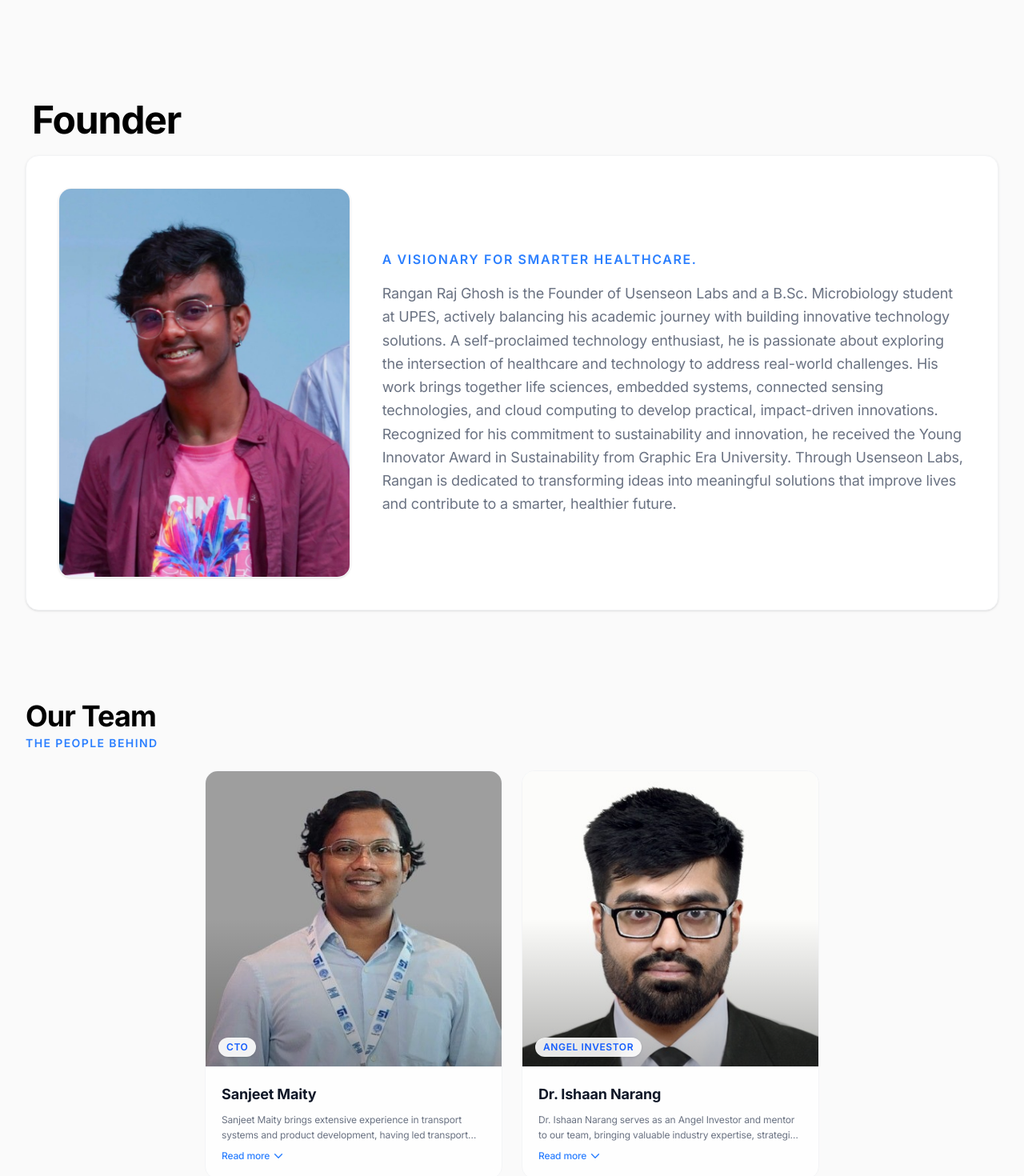
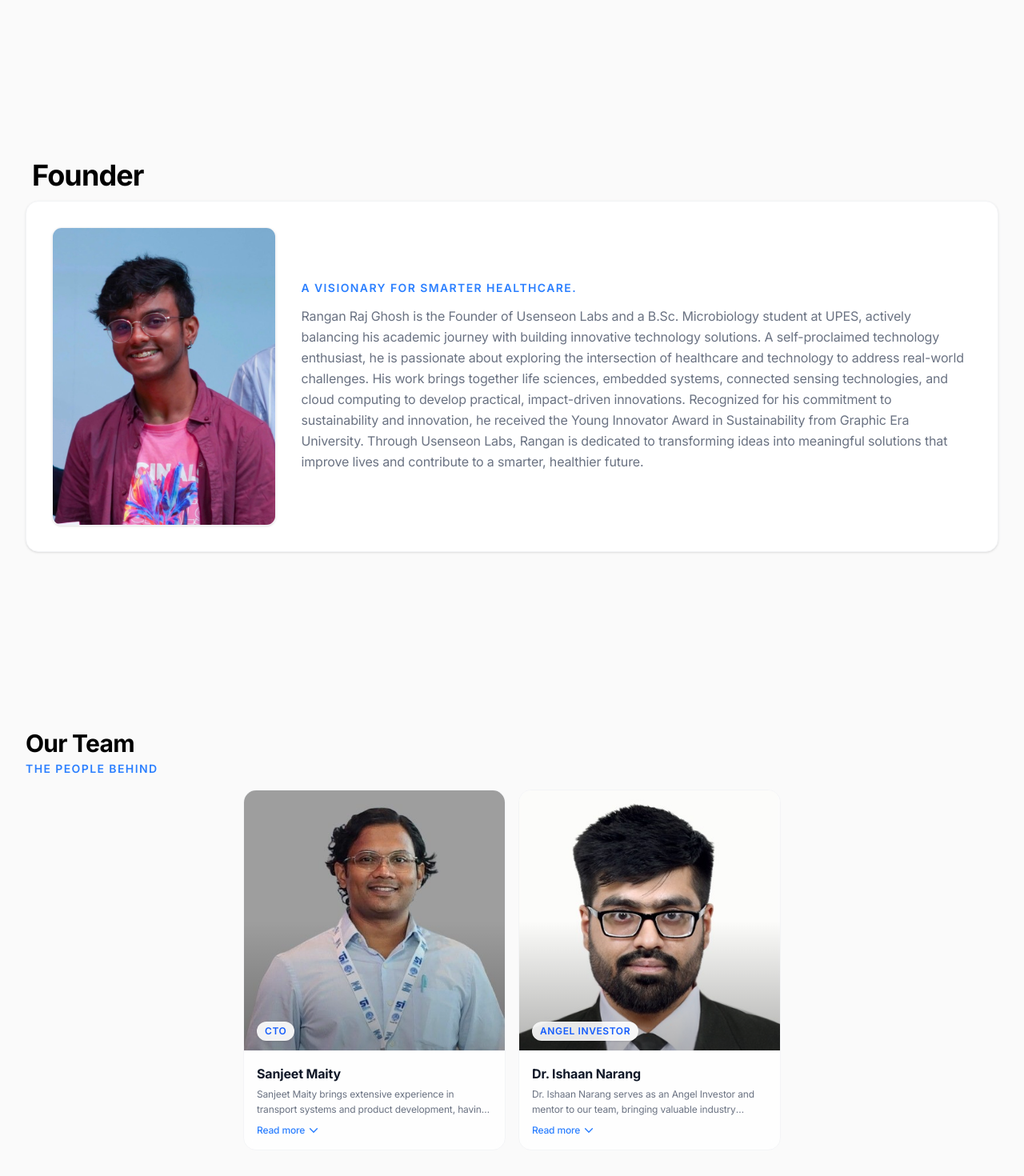
Before and after one commit to anujnegi934/usenseon-website, a React (Vite) app: page / in a window 1280 px wide. Shown: the part 2200-3670 px from the top of the page at 80% size. Built offline with nearby package versions, Linux system fonts and the light colour scheme.

Commit message:
UI: reduce Team and Founder sections by 25%

```diff
--- a/src/components/Founder.jsx
+++ b/src/components/Founder.jsx
@@ -28,15 +28,15 @@ function Founder() {
         >
             <div className={`transition-all duration-700 ${visible ? "opacity-100 translate-y-0" : "opacity-0 translate-y-6"}`}>
 
-                <h2 className="text-3xl md:text-4xl lg:text-5xl font-bold tracking-tight text-black mb-5 text-center md:text-left ml-2">
+                <h2 className="text-2xl md:text-3xl lg:text-4xl font-bold tracking-tight text-black mb-3 text-center md:text-left ml-2">
                     Founder
                 </h2>
 
-                <div className="bg-white border border-gray-100 rounded-2xl shadow-sm p-6 md:p-8 lg:p-10 flex flex-col md:flex-row gap-8 lg:gap-10 items-center hover:shadow-md transition-shadow duration-300">
+                <div className="bg-white border border-gray-100 rounded-2xl shadow-sm p-5 md:p-6 lg:p-8 flex flex-col md:flex-row gap-6 lg:gap-8 items-center hover:shadow-md transition-shadow duration-300">
 
                     {/* Left — Image Placeholder */}
-                    <div className="w-full md:w-1/3">
-                        <div className="aspect-[3/4] bg-gradient-to-br from-gray-50 to-gray-100 rounded-2xl flex items-center justify-center border border-gray-100 overflow-hidden relative group shadow-sm">
+                    <div className="w-full md:w-1/4">
+                        <div className="aspect-[3/4] bg-gradient-to-br from-gray-50 to-gray-100 rounded-xl flex items-center justify-center border border-gray-100 overflow-hidden relative group shadow-sm">
                             <img
                                 src={founderImage}
                                 alt="Rangan Raj Ghosh"
@@ -46,13 +46,13 @@ function Founder() {
                     </div>
 
                     {/* Right — Content */}
-                    <div className="w-full md:w-2/3">
-                        <h3 className="text-sm md:text-base font-semibold uppercase tracking-widest text-blue-500 mb-4">
+                    <div className="w-full md:w-3/4">
+                        <h3 className="text-xs md:text-sm font-semibold uppercase tracking-widest text-blue-500 mb-3">
                             A visionary for smarter healthcare.
                         </h3>
 
-                        <div className="space-y-4">
-                            <p className="text-gray-500 text-base md:text-lg leading-relaxed">
+                        <div className="space-y-3">
+                            <p className="text-gray-500 text-sm md:text-base leading-relaxed">
                                 Rangan Raj Ghosh is the Founder of Usenseon Labs and a B.Sc. Microbiology student at UPES, actively balancing his academic journey with building innovative technology solutions. A self-proclaimed technology enthusiast, he is passionate about exploring the intersection of healthcare and technology to address real-world challenges. His work brings together life sciences, embedded systems, connected sensing technologies, and cloud computing to develop practical, impact-driven innovations. Recognized for his commitment to sustainability and innovation, he received the Young Innovator Award in Sustainability from Graphic Era University. Through Usenseon Labs, Rangan is dedicated to transforming ideas into meaningful solutions that improve lives and contribute to a smarter, healthier future.
                             </p>
                         </div>
--- a/src/components/Team.jsx
+++ b/src/components/Team.jsx
@@ -50,8 +50,8 @@ function TeamCard({ member }) {
             </div>
 
             {/* Info */}
-            <div className="p-4 md:p-5">
-                <h3 className="text-base md:text-lg font-bold text-gray-900 mb-2">
+            <div className="p-3 md:p-4">
+                <h3 className="text-sm md:text-base font-bold text-gray-900 mb-1">
                     {member.name}
                 </h3>
                 <div className="relative">
@@ -103,15 +103,15 @@ function Team() {
         >
             <div className={`transition-all duration-700 ${visible ? "opacity-100 translate-y-0" : "opacity-0 translate-y-6"}`}>
 
-                <h2 className="text-2xl md:text-3xl lg:text-4xl font-bold tracking-tight text-black mb-1">
+                <h2 className="text-xl md:text-2xl lg:text-3xl font-bold tracking-tight text-black mb-1">
                     Our Team
                 </h2>
 
-                <h3 className="text-xs md:text-sm font-semibold uppercase tracking-widest text-blue-500 mb-6">
+                <h3 className="text-xs md:text-sm font-semibold uppercase tracking-widest text-blue-500 mb-4">
                     The People Behind
                 </h3>
 
-                <div className="max-w-3xl mx-auto grid grid-cols-1 md:grid-cols-2 gap-4 md:gap-6 items-start">
+                <div className="max-w-2xl mx-auto grid grid-cols-1 md:grid-cols-2 gap-3 md:gap-4 items-start">
                     {teamMembers.map((member, i) => (
                         <TeamCard key={i} member={member} />
                     ))}
```
